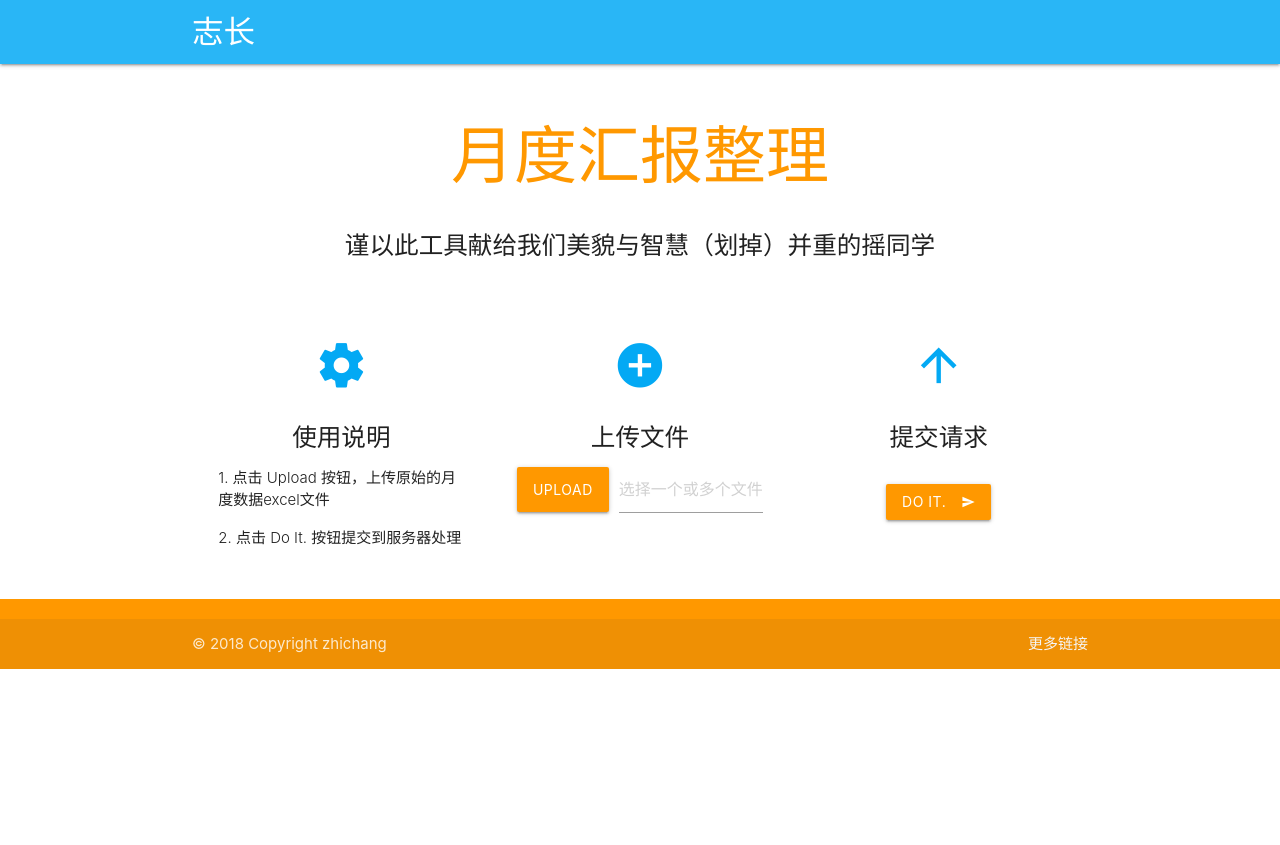
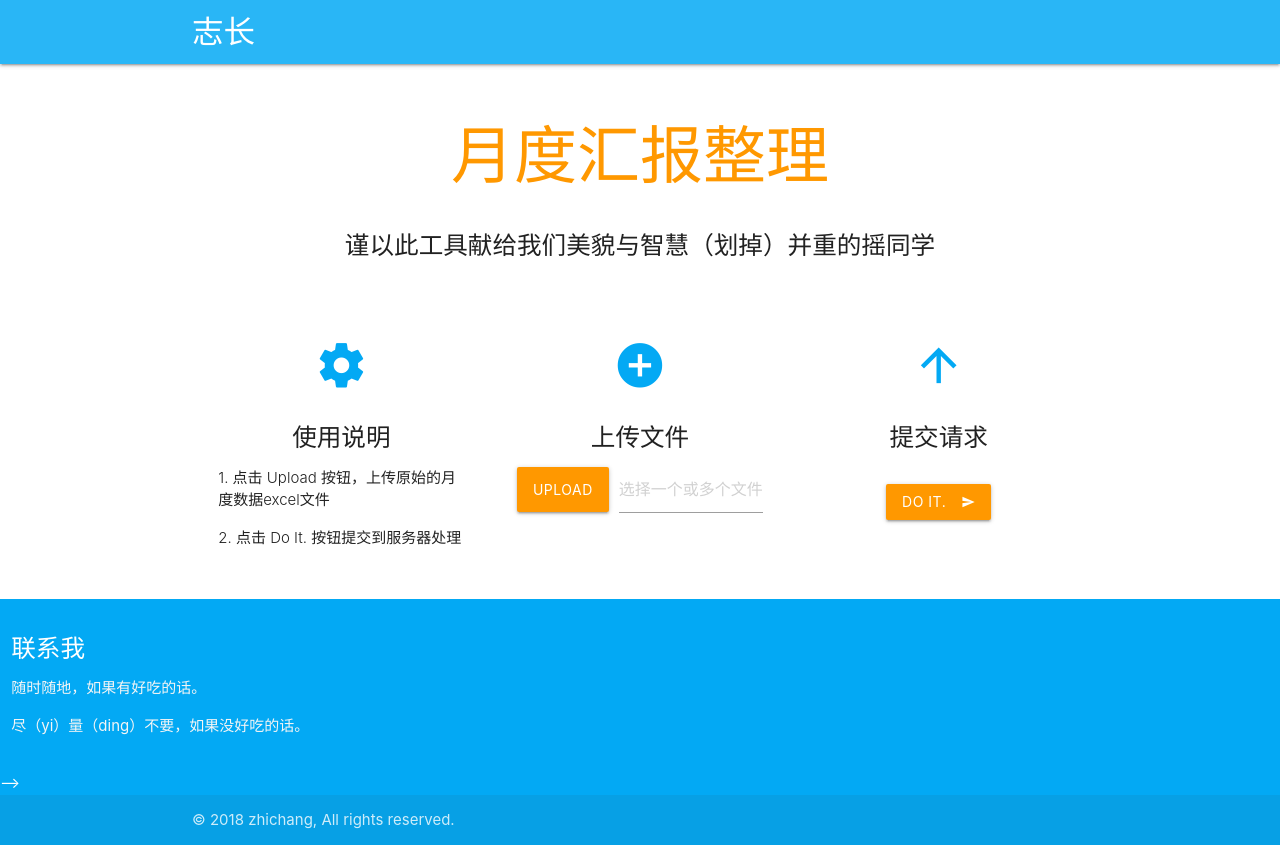
Before and after one commit to seedlesswatermelon/publicsite, a Flask app: page / in a window 1280 px wide. Before the commit the page ends 669 px from the top, so only its background shows below. Run offline with Flask 2, Linux system fonts and the light colour scheme; some libraries are stand-ins or nearby versions.

Commit message:
更改页脚wording；增加固定在底部

```diff
--- a/static/css/style.css
+++ b/static/css/style.css
@@ -12,3 +12,14 @@
 .icon-block .material-icons {
 	font-size: inherit;
 }
+
+
+body {
+  display: flex;
+  min-height: 100vh;
+  flex-direction: column;
+}
+
+main {
+  flex: 1 0 auto;
+}
--- a/static/index.html
+++ b/static/index.html
@@ -120,17 +120,15 @@
 
     </div>
 
-    <footer class="page-footer orange">
-        <!--  <div class="container">
+    <footer class="page-footer light-blue">
+        <!-- <!--  <div class="container"> -->
            <div class="row">
                 <div class="col l6 s12">
-                    <h5 class="white-text">Company Bio</h5>
-                    <p class="grey-text text-lighten-4">We are a team of college students working on this project like it's our full time job. Any amount would
-                        help support and continue development on this project and is greatly appreciated.</p>
-
-
+                    <h5 class="white-text">联系我</h5>
+                    <p class="grey-text text-lighten-4">随时随地，如果有好吃的话。</p>
+                    <p class="grey-text text-lighten-4">尽（yi）量（ding）不要，如果没好吃的话。</p>
                 </div>
-                <div class="col l3 s12">
+                <!-- <div class="col l3 s12">
                     <h5 class="white-text">Settings</h5>
                     <ul>
                         <li>
@@ -163,13 +161,13 @@
                             <a class="white-text" href="#!">Link 4</a>
                         </li>
                     </ul>
-                </div>
+                </div> -->
             </div>
         </div> -->
         <div class="footer-copyright">
             <div class="container">
-                © 2018 Copyright zhichang
-                <a class="grey-text text-lighten-4 right" href="#!">更多链接</a>
+                © 2018 zhichang, All rights reserved.
+                <!-- <a class="grey-text text-lighten-4 right" href="#!">更多链接</a> -->
             </div>
         </div>
     </footer>
```
